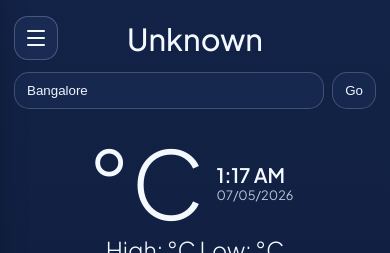
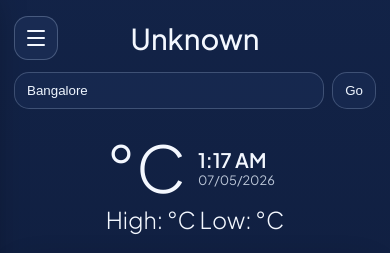
Before and after one commit to zkaz1i/Weather_Forecast, a Flask app: page / in a window 390 px wide. Shown: the top 253 px of the page. Run offline with Flask 3, Linux system fonts and the light colour scheme; data that the repository does not hold is empty.

Commit message:
fix: enhance layout and responsiveness by adjusting body styles and adding media queries

```diff
--- a/static/css/style.css
+++ b/static/css/style.css
@@ -1,4 +1,8 @@
 * { margin: 0; padding: 0; box-sizing: border-box; }
+
+* {
+    box-sizing: border-box;
+}
 
 :root {
     --text-main: #f4f8ff;
@@ -7,11 +11,16 @@
     --card-border: rgba(170, 195, 233, 0.22);
 }
 
+html, body{
+    width: 100%;
+    max-width: 100%;
+    overflow-x: hidden;
+}
+
 body {
     min-height: 100vh;
     font-family: "Plus Jakarta Sans", sans-serif;
     color: var(--text-main);
-    overflow-x: hidden;
 }
 
 .animated-bg {
@@ -48,6 +57,10 @@ body {
     padding: 16px 14px 34px;
     display: grid;
     gap: 12px;
+
+    width: 100%;
+    max-width: 100%;
+    overflow-x: hidden;
 }
 
 .top-bar {
@@ -581,3 +594,25 @@ body.auth-page {
     .hero-high-low, .condition { font-size: 1.45rem; }
     .lifestyle-row { grid-template-columns: repeat(2, minmax(0, 1fr)); }
 }
+
+@media (max-width: 768px) {
+
+    .info-grid,
+    .lifestyle-row {
+        grid-template-columns: 1fr;
+    }
+
+    .hourly-row,
+    .weekly-row {
+        overflow-x: auto;
+        width: 100%;
+    }
+
+    .hero-temp {
+        font-size: 4rem;
+    }
+
+    .city-name {
+        font-size: 1.8rem;
+    }
+}
```
